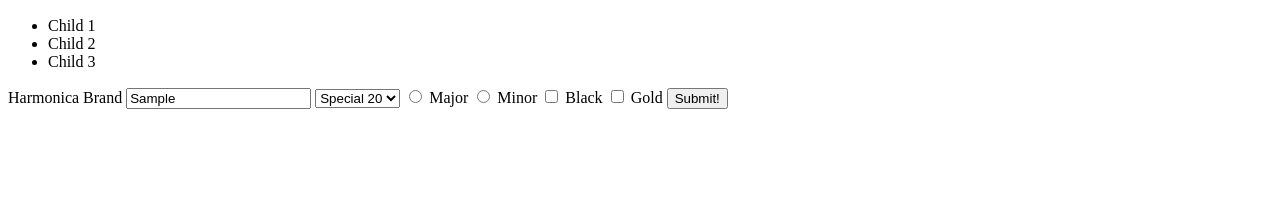
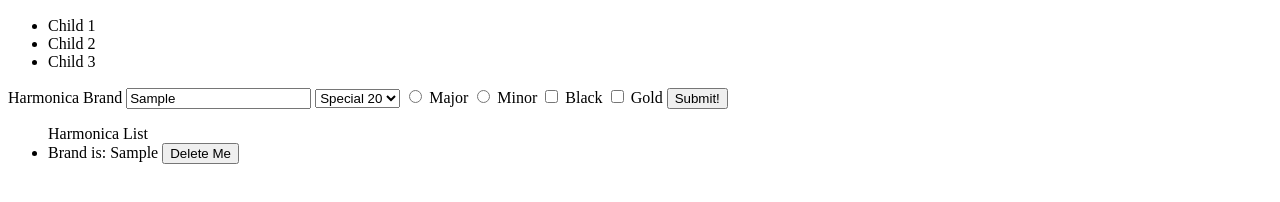
Before and after one commit to jmbielejeski/Jquery-intro, a plain HTML site: page index.html in a window 1280 px wide. Both pictures are taken after typing "Sample" into the empty fields and a click on the input "Submit!". Shown: the part 110-312 px from the top of the page. Drawn offline with Linux system fonts and the light colour scheme.

Commit message:
added .val to grab value

```diff
--- a/client.js
+++ b/client.js
@@ -24,7 +24,19 @@ function onReady() {
 
   //grab button then write on click calls this functions
   $('#submitBtn').on('click', whenIAddAHarmonica);
+  $('.deleteBtn').on('click', deleteMe);
+
+  //tie in delete button to an element that is rendered already.
+  //pass a parent element then the element you want to use then the function
+  //document is the parent of all
+  //event delegation - descendant selectors
+  $(document).on('click', '.deleteBtn', deleteMe);
   //can pass in one function on click event
+}
+
+function deleteMe() {
+  console.log('Delete me');
+  $('.harmonicaItem').remove();
 }
 
 //click event
@@ -34,7 +46,15 @@ function whenIAddAHarmonica() {
 
   //grab data from input field
   let brand = $('#brand').val();
-  console.log(brand);
+  console.log('brand is', brand);
+
+  //render this to DOM on a list
+  $('#harmonicas').append(`
+  <li class ="harmonicaItem">
+    Brand is: ${brand}
+    <button class="deleteBtn">Delete Me</button>
+  </li>
+  `);
 }
 
 //DOM - document object model - your HTML
--- a/index.html
+++ b/index.html
@@ -44,5 +44,9 @@
 
     <!--different ways of submitting-->
     <input id="submitBtn" type="submit" value="Submit!" />
+
+    <ul id="harmonicas">
+      Harmonica List
+    </ul>
   </body>
 </html>
```
